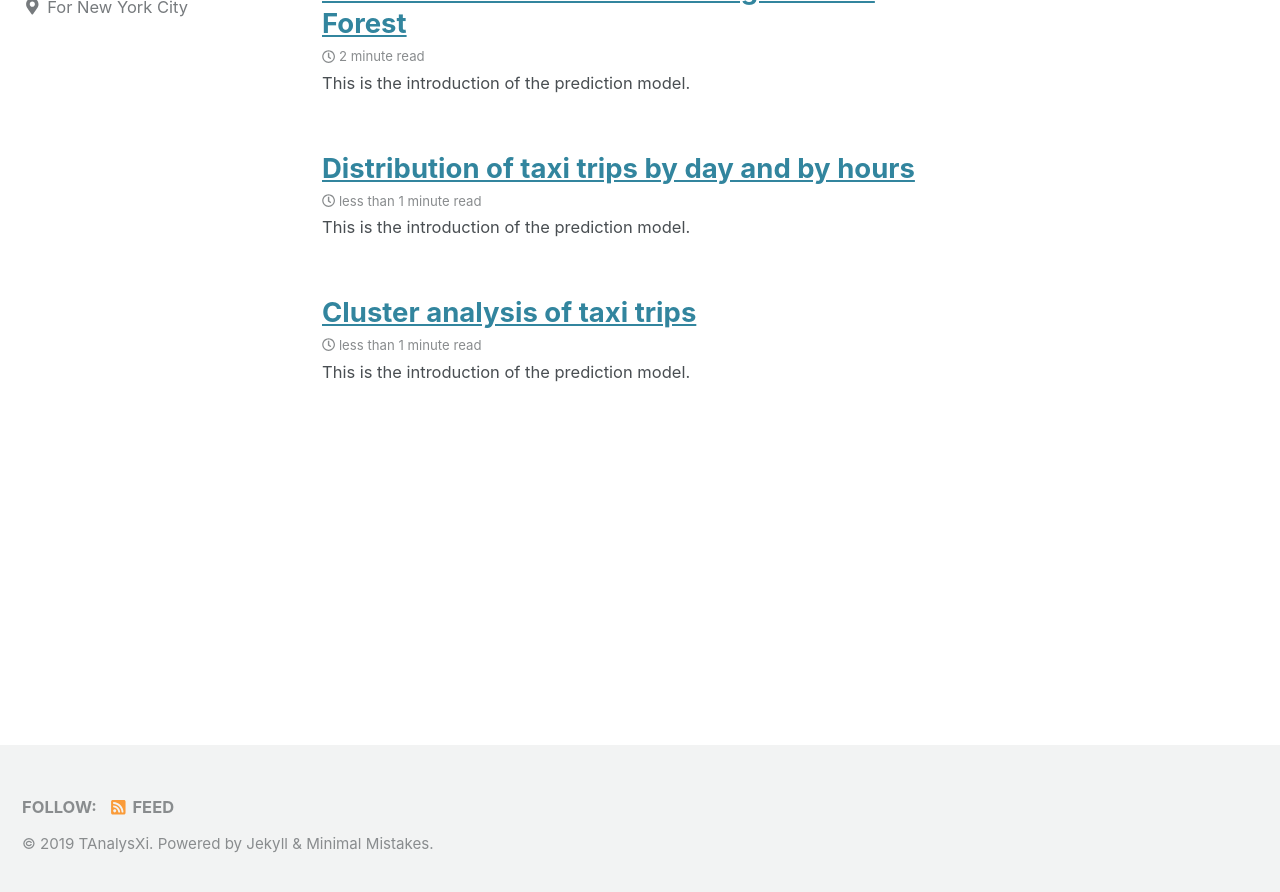
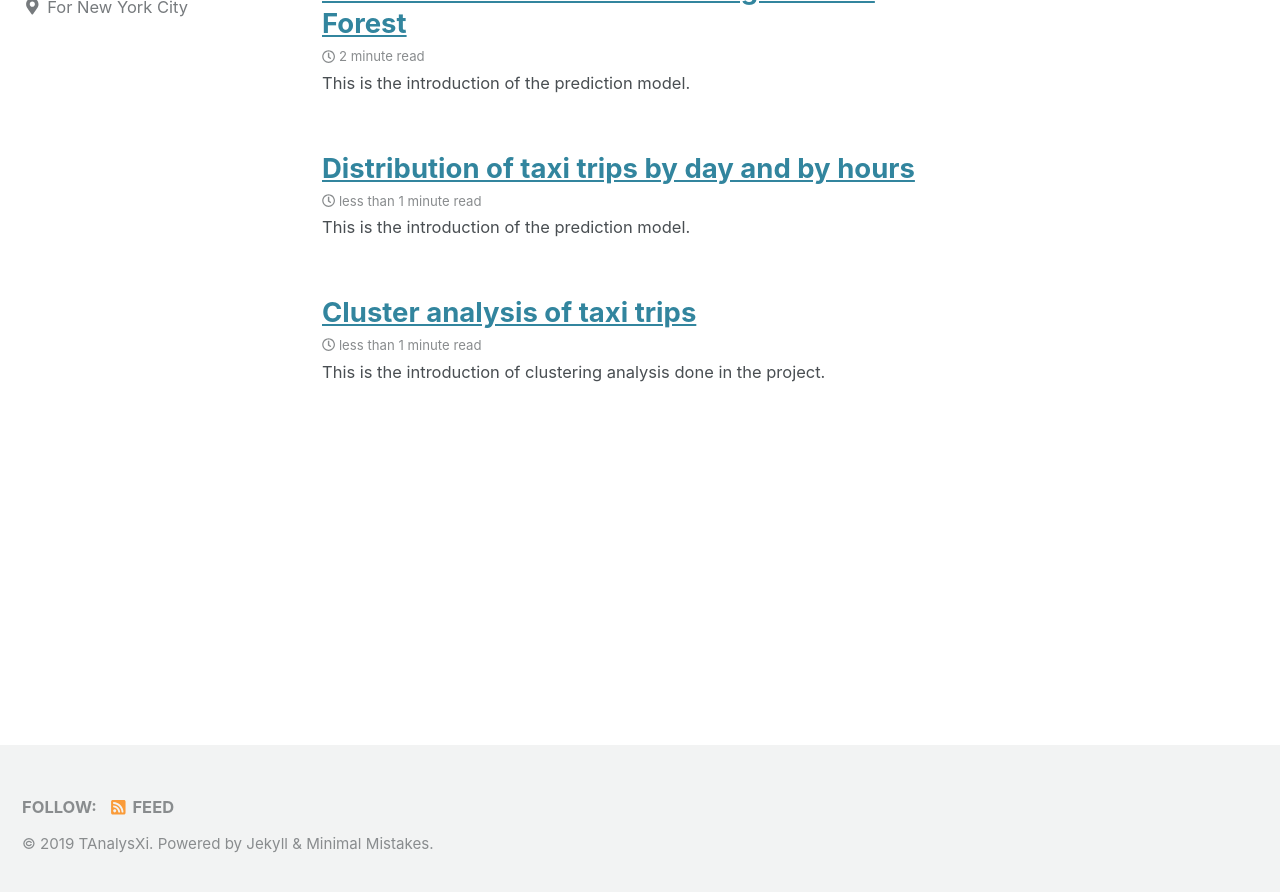
Before and after one commit to XinyiMsumyee/my-pages-starter, a Jekyll site: the page built from index.html, in a window 1280 px wide and 900 px high, scrolled down 222 px. Shown: the top 892 px of the window. Built offline with Jekyll 4.4.1, drawn with Linux system fonts in a browser that asks for light colours; cached includes are drawn as plain includes; nearby versions of some CDN libraries; a script that is not in the unit is left out; the list of posts is cut into pages by our own code.

```diff
--- a/_posts/2019-12-14-clusterAnalys.md
+++ b/_posts/2019-12-14-clusterAnalys.md
@@ -2,8 +2,8 @@
 title: "Cluster analysis of taxi trips"
 date: 2019-12-14
 published: true
-tags: [dataviz, hvplot, seaborn, matplotlib, randomForest]
-excerpt: "This is the introduction of the prediction model."
+tags: [dataviz, matplotlib, DBSCAN]
+excerpt: "This is the introduction of clustering analysis done in the project."
 hv-loader:
   hv-chart-1: "charts/importance.html"
 toc: true
@@ -20,7 +20,7 @@ DBSCAN is used here to cluster the taxi trips data based on the patterns, includ
 
 Here, we conduct the analysis based on the trips happened on Jan 3rd, 2015. There are in total 377103 trips were made on that day. After the clustering, the data are divided into 23 clusters. Top five biggest clusters are extracted and visualized. Combined with the maps and the mean pick-up hour as well as the mean trip distance, we can infer the reasons for travel.
 
-![table]({{ site.url }}{{ site.baseurl }}/assets/images/table.png)
+![table]({{ site.url }}{{ site.baseurl }}/assets/images/table_cluster5.png)
 
 ![pickup]({{ site.url }}{{ site.baseurl }}/assets/images/clutser_pickup.png)
 
```
